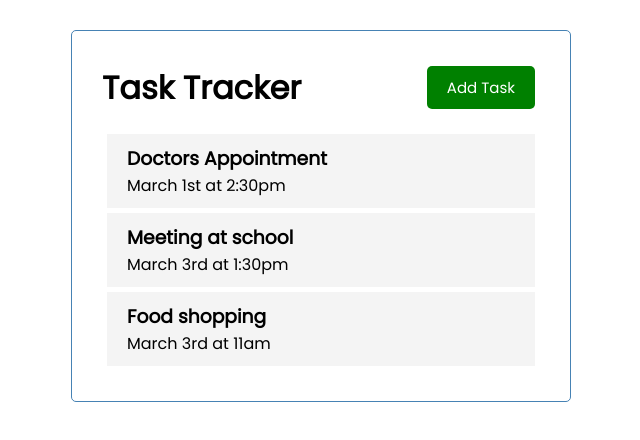
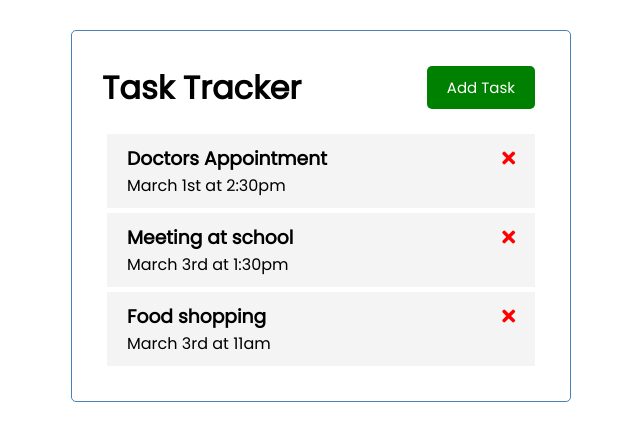
Before and after one commit to InfAurora/easy-vue-web-application, a Vue app in the folder vue-web-application/: page / in a window 1280 px wide. Shown: the top 440 px of the page, without its empty margins (319-959 px from the left). Built offline with nearby package versions, Linux system fonts and the light colour scheme.

Commit message:
Added font-awesome cdn link to index.html; added x icon in h3 of task.vue

```diff
--- a/vue-web-application/public/index.html
+++ b/vue-web-application/public/index.html
@@ -5,6 +5,9 @@
     <meta http-equiv="X-UA-Compatible" content="IE=edge">
     <meta name="viewport" content="width=device-width,initial-scale=1.0">
     <link rel="icon" href="<%= BASE_URL %>favicon.ico">
+    <link rel="stylesheet" href="https://cdnjs.cloudflare.com/ajax/libs/font-awesome/5.15.3/css/all.min.css"
+    integrity="sha512-iBBXm8fW90+nuLcSKlbmrPcLa0OT92xO1BIsZ+ywDWZCvqsWgccV3gFoRBv0z+8dLJgyAHIhR35VZc2oM/gI1w=="
+    crossorigin="anonymous" referrerpolicy="no-referrer" />
     <title><%= htmlWebpackPlugin.options.title %></title>
   </head>
   <body>
--- a/vue-web-application/src/components/Task.vue
+++ b/vue-web-application/src/components/Task.vue
@@ -1,6 +1,8 @@
 <template>
   <div class="task">
-    <h3>{{ task.text }}</h3>
+    <h3>{{ task.text }}
+      <i class="fas fa-times"></i>
+    </h3>
     <p>{{ task.day }}</p>
   </div>
 </template>
```
